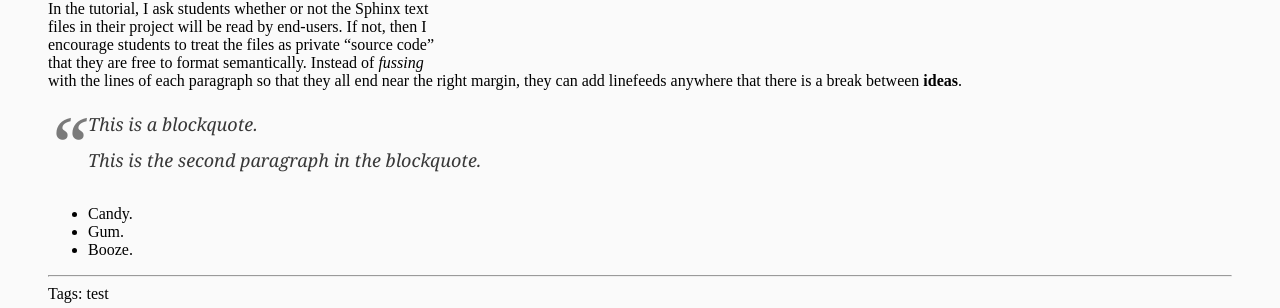
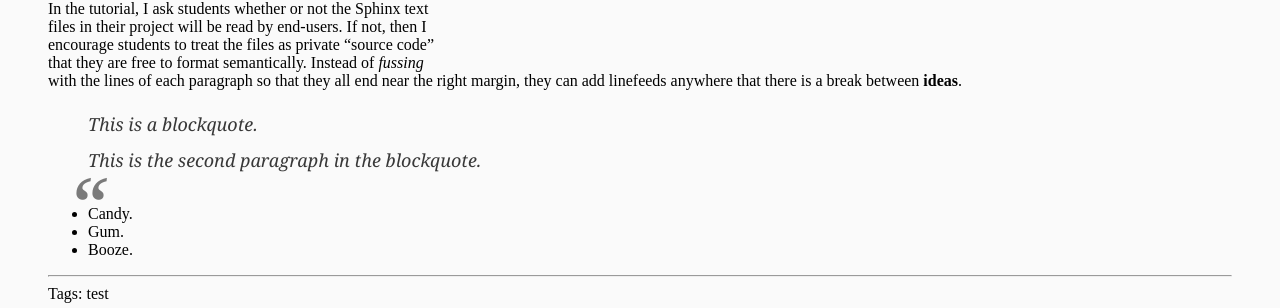
Before and after one commit to hellomaili/hellomaili.github.com, a Jekyll site: the page built from blog/_posts/2013-02-16-hello.md, in a window 1280 px wide. Shown: the part 352-660 px from the top of the page. Built offline with Jekyll 4.4.1, drawn with Linux system fonts in a browser that asks for light colours.

Commit message:
Update css/default.css

```diff
--- a/css/default.css
+++ b/css/default.css
@@ -44,8 +44,8 @@ blockquote:before {
 	content: "\201C";
 	font-size: 80px;
 	position: absolute;
-	left: 0px;
-	top: -20px;
+	left: 20px;
+	top: 40px;
 	color: #7a7a7a;
 }
 
```
